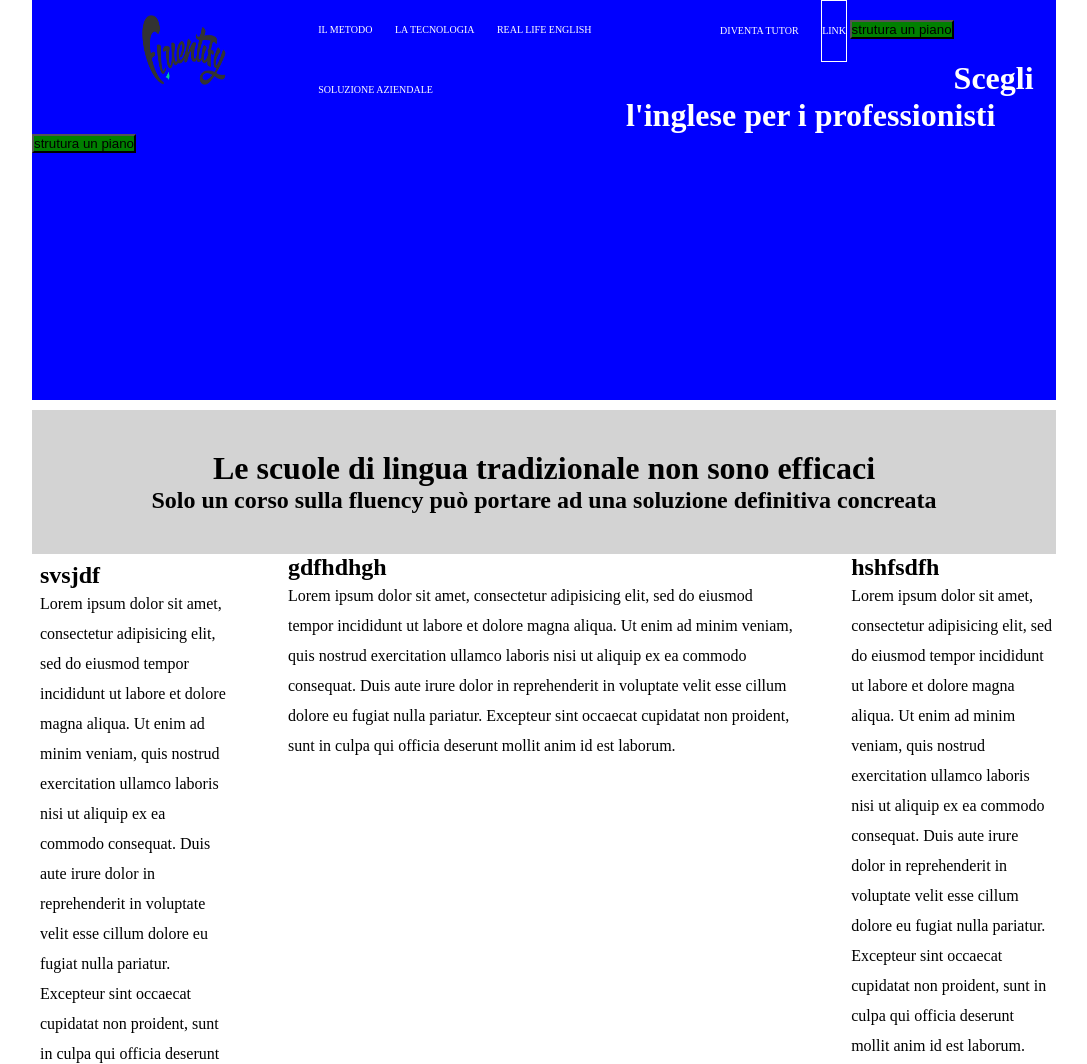
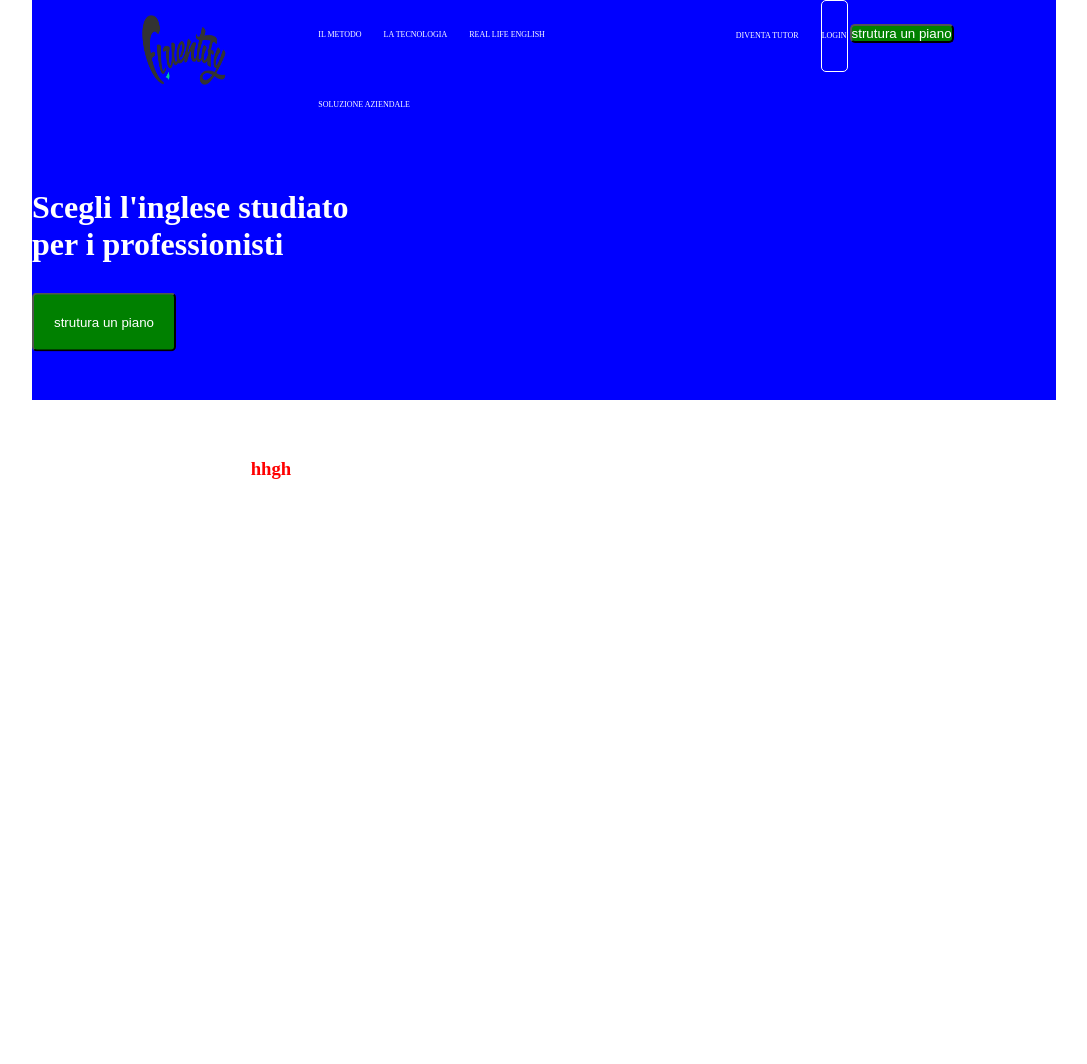
Before and after one commit to valeriodeprosperi/htmlcss-fluentify, a plain HTML site: page index.html in a window 1280 px wide. Shown: the top 1064 px of the page, without its empty margins (96-1183 px from the left). After the commit the page ends 800 px from the top, so only its background shows below. Drawn offline with Linux system fonts and the light colour scheme.

Commit message:
alcune modifiche

```diff
--- a/index.html
+++ b/index.html
@@ -11,7 +11,7 @@
 
     <!-- parte superiore -->
       <header>
-        <div class="header-top container">
+        <div class="header-top container clearfix">
           <div class="header-top-logo">
             <img id="img"src="img/fluentify_Logo.png" alt="">
           </div>
@@ -27,15 +27,18 @@
           <nav class="header-top-nav-right">
             <ul class="menu-inline">
               <li><a href="#">Diventa tutor</a></li>
-              <li id="boxlink"><a href="#">link</a></li>
-              <button id="button-color2"type="button" name="button">strutura un piano</button>
+              <li class="btn btn-border-white"><a href="#">login</a></li>
+              <button class="btn btn-green" type="button" name="button">strutura un piano</button>
             </ul>
           </nav>
         </div>
 
         <div class="banner">
-          <h1>Scegli l'inglese per i professionisti</h1>
-          <button id="button-color"type="button" name="button">strutura un piano</button>
+          <div class="banner-text">
+            <h1>Scegli l'inglese studiato <br> per i professionisti</h1>
+            <button class="btn btn-green btn-big"type="button" name="button">strutura un piano</button>
+
+          </div>
 
         </div>
 
@@ -45,28 +48,19 @@
 
       <!-- contenuto -->
       <main>
-        <div class="container-logo">
-                    <h1>Le scuole di lingua tradizionale non sono efficaci</h1>
-                    <h2>Solo un corso sulla fluency può portare ad una soluzione definitiva concreata</h2>
-        </div>
+      <section class="info">
+        <div class="container clearfix">
+          <div class="col-info">
+            <img class="info-img"src="nfgng" alt="">
+            <h3>hhgh</h3>
+
+          </div>
+          <div class="col-info"></div>
+          <div class="col-info"></div>
 
 
-          <aside class="col-left">
-            <h2>svsjdf</h2>
-            <p>Lorem ipsum dolor sit amet, consectetur adipisicing elit, sed do eiusmod tempor incididunt ut labore et dolore magna aliqua. Ut enim ad minim veniam, quis nostrud exercitation ullamco laboris nisi ut aliquip ex ea commodo consequat. Duis aute irure dolor in reprehenderit in voluptate velit esse cillum dolore eu fugiat nulla pariatur. Excepteur sint occaecat cupidatat non proident, sunt in culpa qui officia deserunt mollit anim id est laborum.</p>
-          </aside>
-
-          <section class="col-center">
-            <h2>gdfhdhgh</h2>
-            <p>Lorem ipsum dolor sit amet, consectetur adipisicing elit, sed do eiusmod tempor incididunt ut labore et dolore magna aliqua. Ut enim ad minim veniam, quis nostrud exercitation ullamco laboris nisi ut aliquip ex ea commodo consequat. Duis aute irure dolor in reprehenderit in voluptate velit esse cillum dolore eu fugiat nulla pariatur. Excepteur sint occaecat cupidatat non proident, sunt in culpa qui officia deserunt mollit anim id est laborum.</p>
-          </section>
-
-          <aside class="col-right">
-            <h2>hshfsdfh</h2>
-            <p>Lorem ipsum dolor sit amet, consectetur adipisicing elit, sed do eiusmod tempor incididunt ut labore et dolore magna aliqua. Ut enim ad minim veniam, quis nostrud exercitation ullamco laboris nisi ut aliquip ex ea commodo consequat. Duis aute irure dolor in reprehenderit in voluptate velit esse cillum dolore eu fugiat nulla pariatur. Excepteur sint occaecat cupidatat non proident, sunt in culpa qui officia deserunt mollit anim id est laborum.</p>
-          </aside>
-
-
+        </div>
+      </section>
 
 
 
--- a/style.css
+++ b/style.css
@@ -11,6 +11,11 @@ header{
 .container{
   width:80%;
   margin:auto;
+}
+.clearfix::after{
+  content:"";
+  display: table;
+  clear: both;
 }
 #img{
   height: 100px;
@@ -26,14 +31,12 @@ header{
 }
 
 .header-top{
-  height:60px;
-  line-height: 60px;
+  height:70px;
+  line-height: 70px;
 }
 
 .header-top::after{
-  content:"";
-  display: table;
-  clear: both;
+
 }
 .header-top-logo{
   float: left;
@@ -44,7 +47,7 @@ header{
 .header-top-nav-left{
   float: left;
   width: 40%;
-  font-size: 10px;
+  font-size: 8px;
 
 }
 
@@ -52,7 +55,7 @@ header{
   float: left;
   width: 40%;
   text-align: right;
-  font-size: 10px;
+  font-size: 8px;
 
 
 
@@ -69,25 +72,41 @@ header{
 
 }
 
-#boxlink{
+.btn{
+  border-radius: 5px;
+  color: white;
+  padding-left: 8px 10px;
+  background-color: transparent;
+}
+.btn-big{
+  padding:20px;
+}
+.btn-green{
+  background-color: green;
+}
+.btn-border-white{
   border: 1px solid white;
 }
-#button-color{
-  background-color: green;
+
+.banner{
+  height: 400px;
+  position:relative;
 }
-#button-color2{
-  background-color: green;
 
+.banner-text{
+  position: absolute;
+  top: 50%;
+  left:0;
+  transform: translateY(-50%);
 }
 .banner h1{
   color: white;
   text-align: left;
+margin-bottom: 30px;
 
 }
 
 /* inizio main */
-
-
 
 .container-logo {
   padding: 40px;
@@ -95,34 +114,17 @@ header{
   text-align: center;
 }
 
-main {
-  margin: 1% 0;
+.info{
+  padding:40px 0;
+}
+.col-info{
+  float:left;
+  width: 33.33%;
+  height: 300px;
+  color: red;
+  text-align: center;
 }
 
-main::after{
-  content: "";
-  display: block;
-  clear: both;
-
+.col-info .info-img{
+  height:150px;
 }
-
-main p {
-  line-height: 30px;
-}
-
-/* colonne */
-.col-left, .col-center, .col-right  {
-  float: left;
-}
-.col-left {
-  width: 20%;
-  margin-right: 5%;
-  padding: 8px;
-}
-.col-center {
-  width: 50%;
-}
-.col-right {
-  width: 20%;
-  margin-left: 5%;
-}
```
